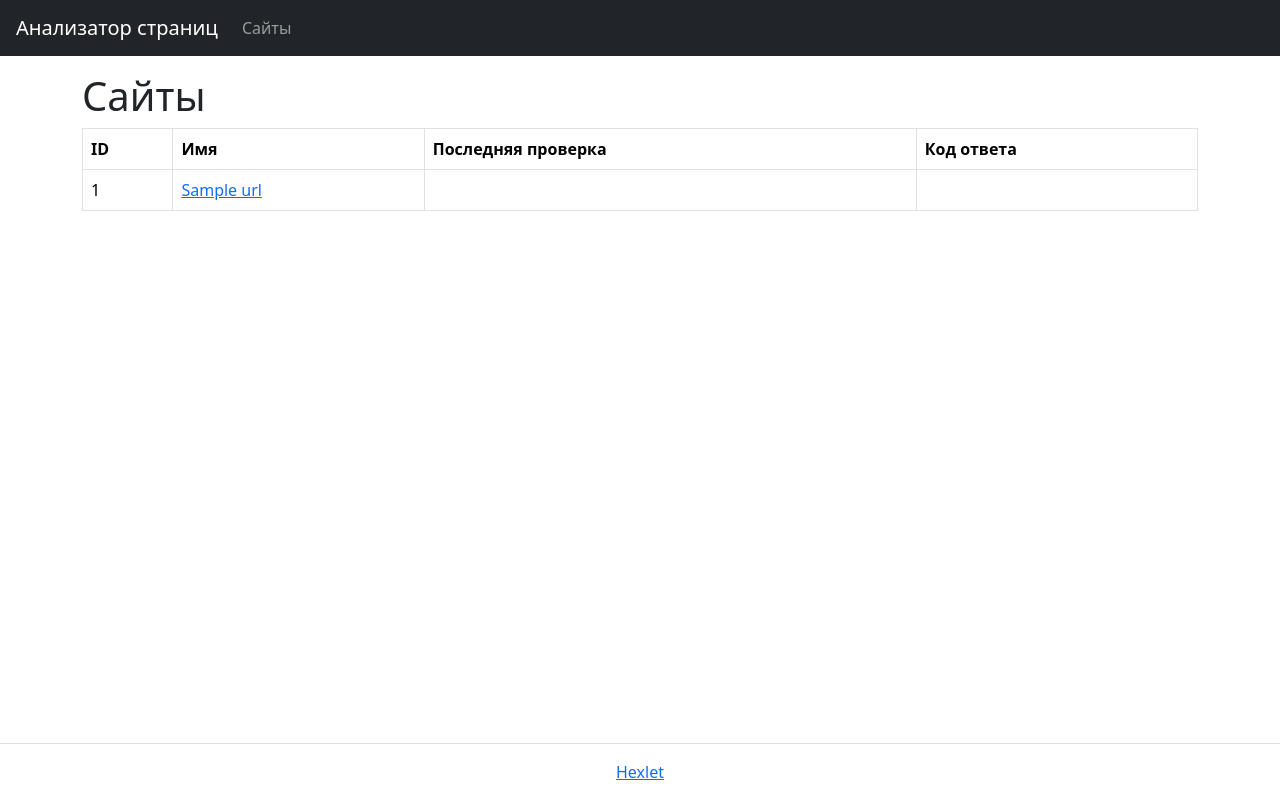
After one commit to irisraine/python-project-83, a Flask app: page /urls in a window 1280 px wide. The commit adds this page. Run offline with Flask 2, Linux system fonts and the light colour scheme; a database or web service that is not in the repository returns one stand-in record (values such as "Sample title"); some libraries are stand-ins or nearby versions.

Commit message:
third stage of project #3.5

```diff
--- /dev/null
+++ b/database.sql
@@ -0,0 +1,6 @@
+DROP TABLE IF EXISTS urls;
+CREATE TABLE urls (
+  id bigint PRIMARY KEY GENERATED ALWAYS AS IDENTITY,
+  name varchar(255) UNIQUE,
+  created_at date
+);
--- a/page_analyzer/app.py
+++ b/page_analyzer/app.py
@@ -1,10 +1,100 @@
-from flask import Flask, render_template
+from flask import Flask, render_template, request, redirect, flash, get_flashed_messages, url_for
+from dotenv import load_dotenv
+from urllib.parse import urlparse
+from psycopg2.extras import NamedTupleCursor
 import os
+import psycopg2
+import datetime
+import validators
 
 app = Flask(__name__)
+load_dotenv()
 app.config['SECRET_KEY'] = os.getenv('SECRET_KEY')
+DATABASE_URL = os.getenv('DATABASE_URL')
 
 
 @app.route('/')
 def index():
-    return render_template('index.html')
+    messages = get_flashed_messages(with_categories=True)
+    return render_template(
+        'index.html',
+        messages=messages
+    )
+
+
+@app.post('/')
+def add_url():
+    url = request.form.to_dict()['url']
+    if not validators.url(url):
+        flash('Некорректный URL', 'danger')
+        if not url:
+            flash('URL обязателен', 'danger')
+        elif not validators.length(url, max=255):
+            flash('URL превышает 255 символов', 'danger')
+        return redirect(url_for('index'), 302)
+    normalized_url = normalize(url)
+    connection = db_connect()
+    with connection.cursor(cursor_factory=NamedTupleCursor) as cursor:
+        cursor.execute("SELECT * FROM urls WHERE name=%s;", (normalized_url, ))
+        existed_url = cursor.fetchone()
+        if existed_url:
+            flash('Страница уже существует', 'info')
+            current_id = existed_url.id
+        else:
+            cursor.execute(
+                "INSERT INTO urls (name, created_at) VALUES (%s, %s);",
+                (normalized_url, datetime.datetime.now().strftime('%Y-%m-%d'))
+            )
+            cursor.execute("SELECT * FROM urls WHERE name=%s;", (normalized_url,))
+            added_url = cursor.fetchone()
+            current_id = added_url.id
+            flash('Страница успешно добавлена', 'success')
+    connection.close()
+    return redirect(url_for('get_url', id=current_id), 302)
+
+
+@app.route('/urls/<int:id>')
+def get_url(id):
+    messages = get_flashed_messages(with_categories=True)
+    connection = db_connect()
+    with connection.cursor(cursor_factory=NamedTupleCursor) as cursor:
+        cursor.execute("SELECT * FROM urls WHERE id=%s;", (id, ))
+        url = cursor.fetchone()
+    return render_template(
+        'url.html',
+        url=url,
+        messages=messages
+    )
+
+
+@app.route('/urls')
+def get_urls():
+    connection = db_connect()
+    with connection.cursor(cursor_factory=NamedTupleCursor) as cursor:
+        cursor.execute("SELECT * FROM urls ORDER BY id DESC;")
+        all_urls = cursor.fetchall()
+    connection.close()
+    messages = get_flashed_messages(with_categories=True)
+    return render_template(
+        'urls.html',
+        urls=all_urls,
+        messages=messages
+    )
+
+
+def db_connect():
+    try:
+        connection = psycopg2.connect(DATABASE_URL)
+        connection.autocommit = True
+        return connection
+    except:
+        return False
+
+
+def normalize(url):
+    url = urlparse(url)
+    return f'{url.scheme}://{url.netloc}'
+
+
+if __name__ == "__main__":
+    app.run()
--- /dev/null
+++ b/page_analyzer/templates/layout/default.html
@@ -0,0 +1,49 @@
+<!doctype html>
+<html lang="en">
+<head>
+    <meta charset="UTF-8">
+    <meta name="description" content="Анализатор страниц – полноценное приложение на базе фреймворка Flask. Здесь отрабатываются базовые принципы построения современных сайтов на MVC-архитектуре: работа с роутингом, обработчиками запросов и шаблонизатором, взаимодействие с базой данных.">
+    <link href="https://cdn.jsdelivr.net/npm/bootstrap@5.3.0-alpha1/dist/css/bootstrap.min.css" rel="stylesheet" integrity="sha384-GLhlTQ8iRABdZLl6O3oVMWSktQOp6b7In1Zl3/Jr59b6EGGoI1aFkw7cmDA6j6gD" crossorigin="anonymous">
+    <title>Анализатор страниц</title>
+</head>
+<body class="min-vh-100 d-flex flex-column">
+<header class="flex-shrink-0">
+    <nav class="navbar navbar-expand-md navbar-dark bg-dark px-3">
+    <a class="navbar-brand" href="{{ url_for('index') }}">Анализатор страниц</a>
+    <button class="navbar-toggler" type="button" data-bs-toggle="collapse" data-bs-target="#navbarNav" aria-controls="navbarNav" aria-expanded="false" aria-label="Toggle navigation">
+      <span class="navbar-toggler-icon"></span>
+    </button>
+    <div class="collapse navbar-collapse" id="navbarNav">
+      <ul class="navbar-nav">
+        <li class="nav-item">
+          <a class="nav-link" href="{{ url_for('get_urls') }}">Сайты</a>
+        </li>
+      </ul>
+    </div>
+    </nav>
+    {% if messages %}
+        {% for category, text in messages %}
+            <div class="alert alert-{{ category }}" role="alert">
+                {{ text }}
+            </div>
+        {% endfor %}
+    {% endif %}
+</header>
+
+<main class="flex-grow-1">
+    <div class="container-lg mt-3">
+        {% block content %}
+        {% endblock %}
+    </div>
+</main>
+
+<footer class="border-top py-3 mt-5 flex-shrink-0">
+  <div class="container-lg">
+    <div class="text-center">
+      <a href="https://ru.hexlet.io/" target="_blank">Hexlet</a>
+    </div>
+  </div>
+</footer>
+<script src="https://cdn.jsdelivr.net/npm/bootstrap@5.1.3/dist/js/bootstrap.bundle.min.js" integrity="sha384-ka7Sk0Gln4gmtz2MlQnikT1wXgYsOg+OMhuP+IlRH9sENBO0LRn5q+8nbTov4+1p" crossorigin="anonymous"></script>
+</body>
+</html>
--- /dev/null
+++ b/page_analyzer/templates/urls.html
@@ -0,0 +1,24 @@
+{% extends 'layout/default.html' %}
+    {% block content %}
+        <h1>Сайты</h1>
+        <div class="table-responsive">
+            <table class="table table-bordered table-hover text-nowrap" data-test="urls">
+                <tbody>
+                <tr>
+                    <th>ID</th>
+                    <th>Имя</th>
+                    <th>Последняя проверка</th>
+                    <th>Код ответа</th>
+                </tr>
+                {% for url in urls %}
+                <tr>
+                    <td>{{ url.id }}</td>
+                    <td><a href="{{ url_for('get_url', id=url.id) }}">{{ url.name }}</a></td>
+                    <td></td>
+                    <td></td>
+                </tr>
+                {% endfor %}
+                </tbody>
+            </table>
+        </div>
+    {% endblock %}
--- a/pyproject.toml
+++ b/pyproject.toml
@@ -13,6 +13,8 @@ Flask = "^2.2.2"
 gunicorn = "^20.1.0"
 requests = "^2.28.1"
 python-dotenv = "^0.21.0"
+psycopg2-binary = "^2.9.5"
+validators = "^0.20.0"
 
 [tool.poetry.dev-dependencies]
 pytest = "^7.2.0"
```
Also changed, not shown: page_analyzer/templates/index.html (+14 -16 lines), page_analyzer/templates/url.html (added, +22 -0 lines), 2 other files.
